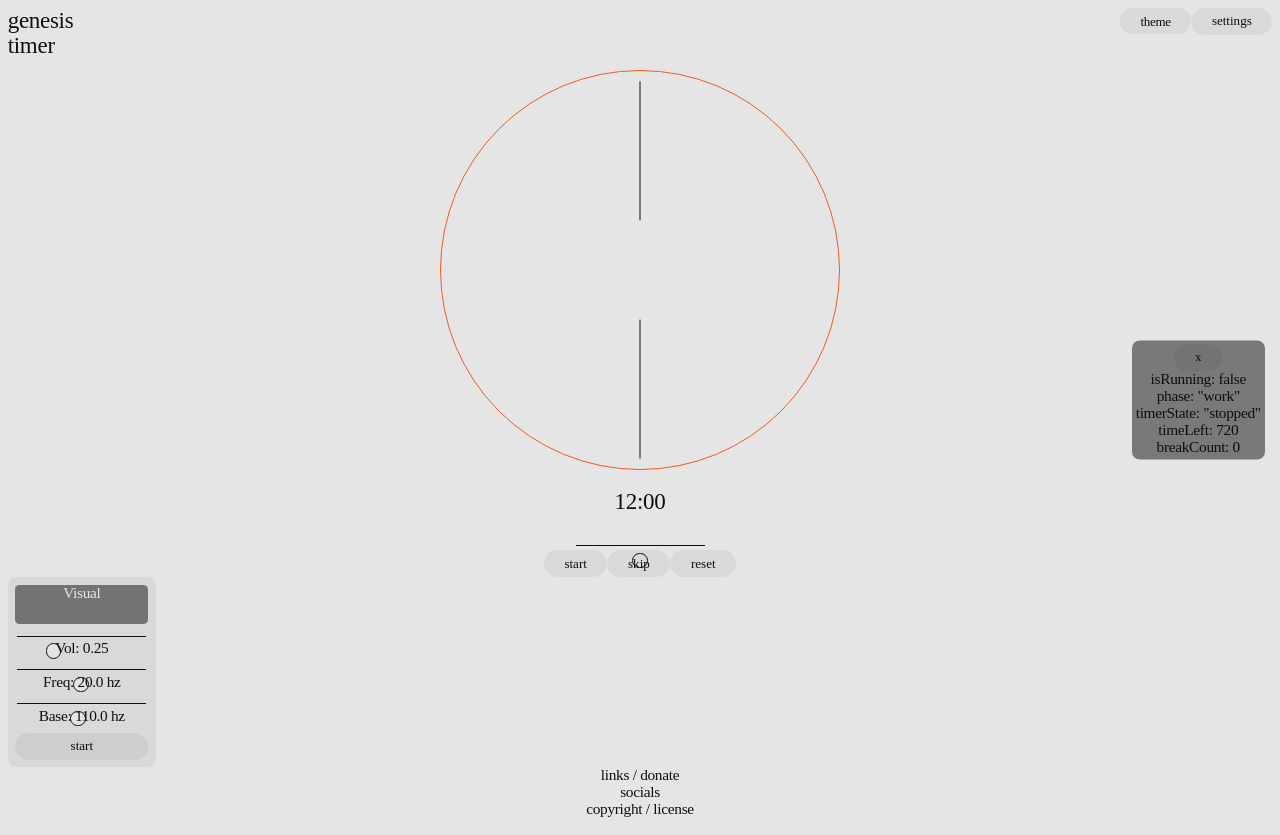
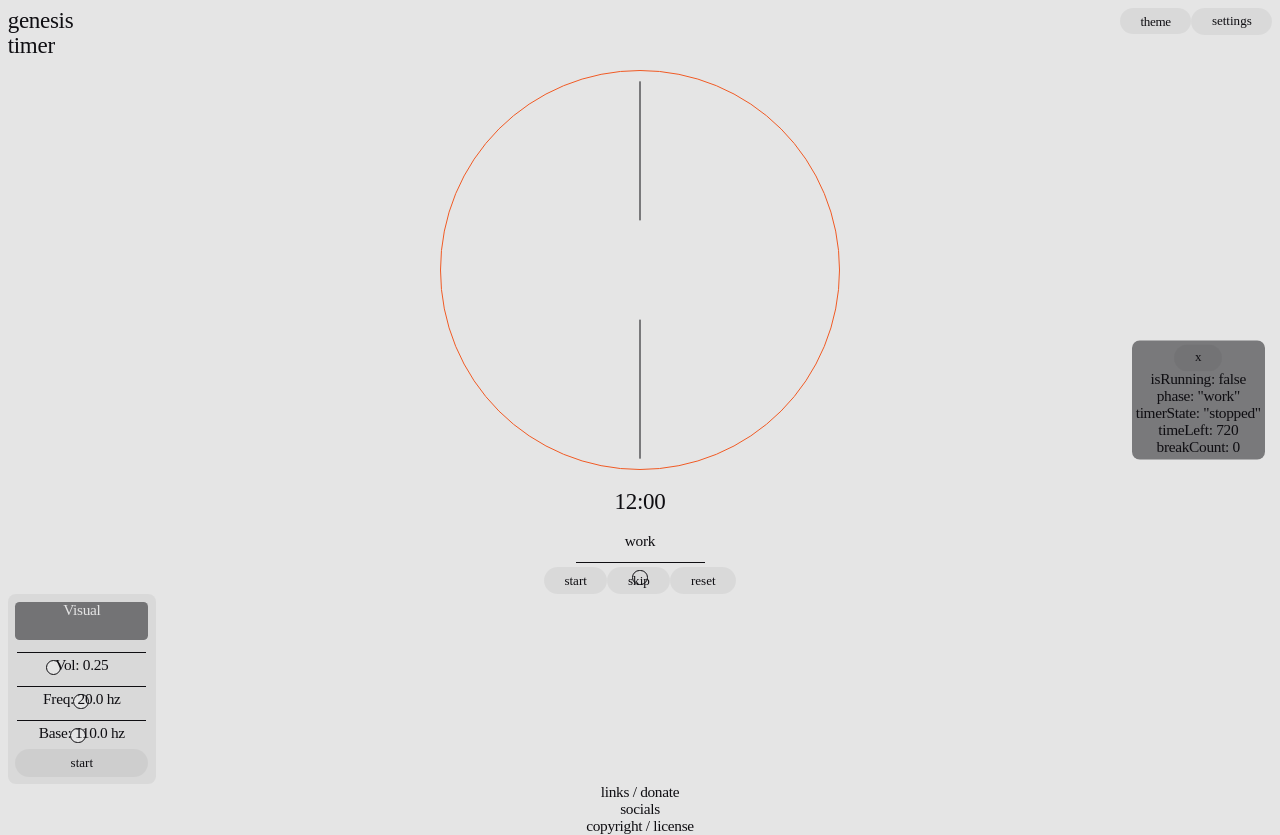
Before and after one commit to vincetol/genesis-timer, a React (Vite) app: page / in a window 1280 px wide. Built offline with nearby package versions, Linux system fonts and the light colour scheme; a web font is replaced by a local one.

Commit message:
added timer label

```diff
--- a/src/components/timer/timer.tsx
+++ b/src/components/timer/timer.tsx
@@ -26,6 +26,7 @@ export default function Timer() {
         />
         <div>
           <h1>{formattedTime}</h1>
+          <div>{phase === "break" ? "break" : "work"}</div>
           <input
             type="range"
             min={DEFAULT_SETTINGS.min}
--- a/src/hooks/useWave.ts
+++ b/src/hooks/useWave.ts
@@ -45,7 +45,7 @@ export function useWave() {
     };
   }, []);
 
-  const factor = 1;
+  const factor = 2;
 
   // update noise on frequency Change.
   useEffect(() => {
```
